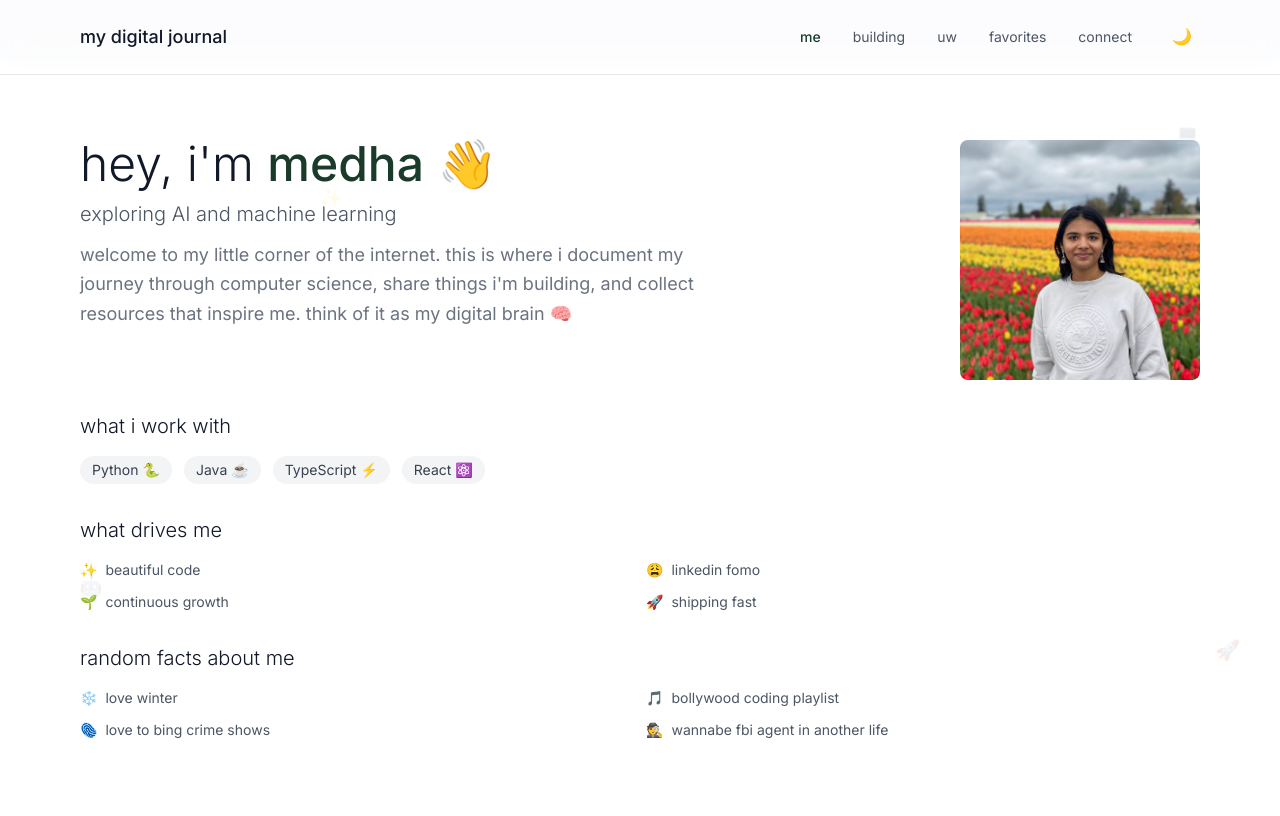
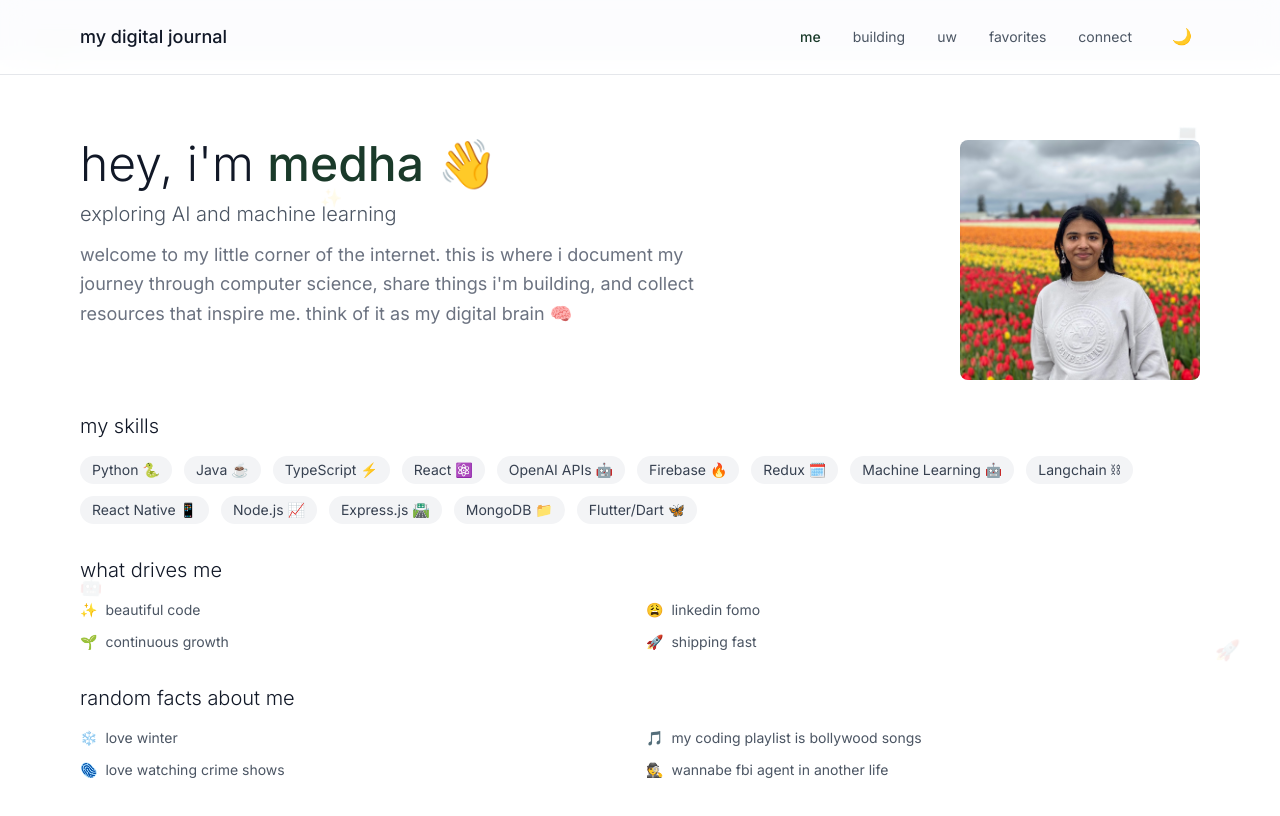
Before and after one commit to immedha/immedha.github.io, a React (Vite) app: page / in a window 1280 px wide. Shown: the top 816 px of the page. Built offline with nearby package versions, Linux system fonts and the light colour scheme.

Commit message:
added skills

```diff
--- a/src/pages/Me.tsx
+++ b/src/pages/Me.tsx
@@ -66,13 +66,23 @@ const Home = () => {
 
         {/* Skills */}
         <div className="mb-8">
-          <h2 className="text-xl font-light text-gray-900 dark:text-white mb-4">what i work with</h2>
+          <h2 className="text-xl font-light text-gray-900 dark:text-white mb-4">my skills</h2>
           <div className="flex flex-wrap gap-3">
             {[
               { skill: "Python 🐍", tooltip: "my leetcode love" },
               { skill: "Java ☕", tooltip: "my first love" },
               { skill: "TypeScript ⚡", tooltip: "if you make me code in javascript, i will quit" },
-              { skill: "React ⚛️", tooltip: "the goat" }
+              { skill: "React ⚛️", tooltip: "the goat" },
+              { skill: "OpenAI APIs 🤖", tooltip: "my best friend" },
+              { skill: "Firebase 🔥", tooltip: "my favorite database" },
+              { skill: "Redux 🗓️", tooltip: "my favorite state management" },
+              { skill: "Machine Learning 🤖", tooltip: "super interesting" },
+              { skill: "Langchain ⛓", tooltip: "THE llm framework"},
+              { skill: "React Native 📱", tooltip: "my favorite mobile framework" },
+              { skill: "Node.js 📈", tooltip: "my favorite backend framework" },
+              { skill: "Express.js 🛣️", tooltip: "my favorite backend framework" },
+              { skill: "MongoDB 📁", tooltip: "a classic"},
+              { skill: "Flutter/Dart 🦋", tooltip: "" },
             ].map(({ skill, tooltip }) => (
               <span
                 key={skill}
@@ -111,8 +121,8 @@ const Home = () => {
           <div className="grid grid-cols-2 gap-3">
             {[
               { emoji: "❄️", text: "love winter" },
-              { emoji: "🎵", text: "bollywood coding playlist" },
-              { emoji: "🫆", text: "love to bing crime shows" },
+              { emoji: "🎵", text: "my coding playlist is bollywood songs" },
+              { emoji: "🫆", text: "love watching crime shows" },
               { emoji: "🕵️", text: "wannabe fbi agent in another life" },
             ].map((fact) => (
               <div key={fact.text} className="flex items-center gap-2 text-sm text-gray-600 dark:text-gray-300">
```
